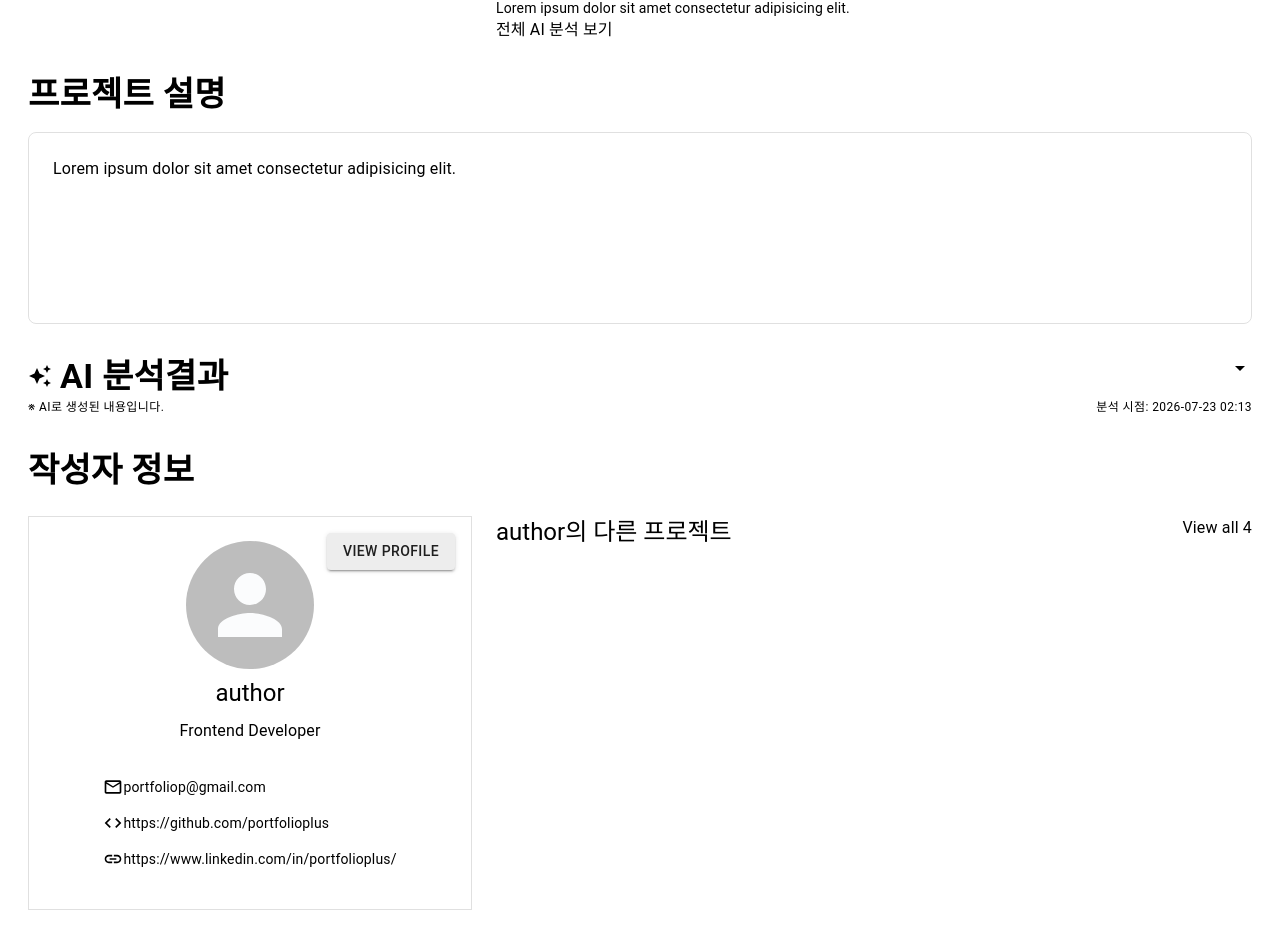
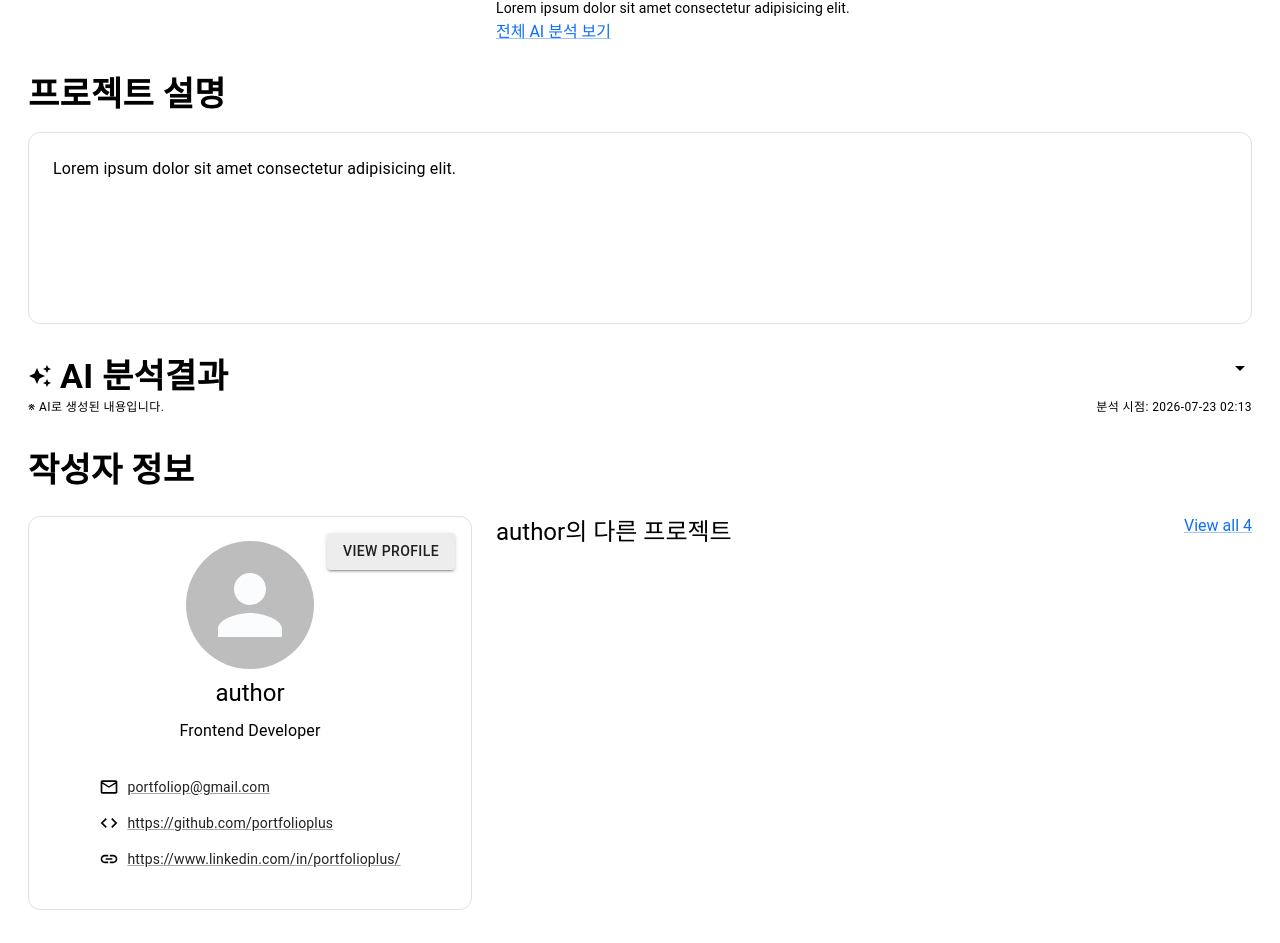
Before and after one commit to raspbsb/EST_FE_13_3rd_Project, a React (Vite) app in the folder app/: page /portfolios/1 in a window 1280 px wide. Shown: the part 571-1514 px from the top of the page. Built offline with nearby package versions, Linux system fonts and the light colour scheme.

Commit message:
feat: AuthorInfo섹션 작업
* MuiLink 컴포넌트 적용
* AuthorInfoCardContact 컴포넌트 분리

```diff
--- a/app/src/components/Portfolio/AuthorInfoCard.jsx
+++ b/app/src/components/Portfolio/AuthorInfoCard.jsx
@@ -6,8 +6,11 @@ import Button from "@mui/material/Button";
 import Avatar from "@mui/material/Avatar";
 import List from "@mui/material/List";
 import ListItem from "@mui/material/ListItem";
+import MuiLink from "@mui/material/Link";
 
 import { EmailIcon, CodeIcon, LinkIcon } from "../../lib/icons";
+
+import AuthorInfoCardContact from "./AuthorInfoCardContact";
 
 export default function AuthorInfoCard({}) {
   return (
@@ -21,6 +24,8 @@ export default function AuthorInfoCard({}) {
         borderStyle: "solid",
         borderWidth: "1px",
         borderColor: "divider",
+        borderRadius: "12px",
+        bgcolor: "surface",
         position: "relative",
       }}
     >
@@ -43,24 +48,9 @@ export default function AuthorInfoCard({}) {
         View Profile
       </Button>
       <List>
-        <ListItem>
-          <EmailIcon fontSize="small" />
-          <Text component={"a"} href={null} variant="body2">
-            portfoliop@gmail.com
-          </Text>
-        </ListItem>
-        <ListItem>
-          <CodeIcon fontSize="small" />
-          <Text component={"a"} href={null} variant="body2">
-            https://github.com/portfolioplus
-          </Text>
-        </ListItem>
-        <ListItem>
-          <LinkIcon fontSize="small" />
-          <Text component={"a"} href={null} variant="body2">
-            https://www.linkedin.com/in/portfolioplus/
-          </Text>
-        </ListItem>
+        <AuthorInfoCardContact href={"portfoliop@gmail.com"} email icon={<EmailIcon />} />
+        <AuthorInfoCardContact href={"https://github.com/portfolioplus"} icon={<CodeIcon />} />
+        <AuthorInfoCardContact href={"https://www.linkedin.com/in/portfolioplus/"} />
       </List>
     </Box>
   );
--- /dev/null
+++ b/app/src/components/Portfolio/AuthorInfoCardContact.jsx
@@ -0,0 +1,18 @@
+import { cloneElement } from "react";
+import ListItem from "@mui/material/ListItem";
+import MuiLink from "@mui/material/Link";
+
+import { LinkIcon } from "../../lib/icons";
+
+export default function AuthorInfoCardContact({ href, icon = <LinkIcon />, email }) {
+  const renderedIcon = cloneElement(icon, { fontSize: "small", sx: { mr: 1 } });
+
+  return (
+    <ListItem>
+      {renderedIcon}
+      <MuiLink href={email ? `mailto:${href}` : href} color="textPrimary" variant="body2">
+        {href}
+      </MuiLink>
+    </ListItem>
+  );
+}
--- a/app/src/components/Portfolio/AuthorInfoPortfplios.jsx
+++ b/app/src/components/Portfolio/AuthorInfoPortfplios.jsx
@@ -3,6 +3,7 @@ import { Link } from "react-router-dom";
 import Text from "@mui/material/Typography";
 import Box from "@mui/material/Box";
 import Grid from "@mui/material/Grid";
+import MuiLink from "@mui/material/Link";
 
 export default function AuthorInfoPortfolios({}) {
   return (
@@ -11,9 +12,9 @@ export default function AuthorInfoPortfolios({}) {
         <Text component={"h3"} variant="h5">
           author의 다른 프로젝트
         </Text>
-        <Text component={Link} to="/profiles/:userId">
+        <MuiLink component={Link} to="/profiles/:userId">
           View all 4
-        </Text>
+        </MuiLink>
       </Box>
       <Grid component={"ul"} container columns={2} sx={{ width: "100%" }}>
         <Grid component={"li"} size={1}>
--- a/app/src/components/Portfolio/DescriptionSection.jsx
+++ b/app/src/components/Portfolio/DescriptionSection.jsx
@@ -9,13 +9,13 @@ export default function DescriptionSection({}) {
       </Text>
       <Box
         sx={{
+          p: 3,
+          mt: 2,
           borderStyle: "solid",
           borderWidth: "1px",
           borderColor: "divider",
-          borderRadius: "8px",
+          borderRadius: "12px",
           bgcolor: "surface",
-          p: 3,
-          mt: 2,
           minHeight: "192px",
           maxHeight: "400px",
         }}
--- a/app/src/components/Portfolio/HeroAiSummary.jsx
+++ b/app/src/components/Portfolio/HeroAiSummary.jsx
@@ -1,5 +1,6 @@
 import Text from "@mui/material/Typography";
 import Box from "@mui/material/Box";
+import MuiLink from "@mui/material/Link";
 
 import { AiIcon } from "../../lib/icons";
 
@@ -13,9 +14,7 @@ export default function HeroAiSummary({}) {
       <Text component={"p"} variant="body2">
         Lorem ipsum dolor sit amet consectetur adipisicing elit.
       </Text>
-      <Text component={"a"} href="#ai-analysis">
-        전체 AI 분석 보기
-      </Text>
+      <MuiLink href="#ai-analysis">전체 AI 분석 보기</MuiLink>
     </Box>
   );
 }
```
